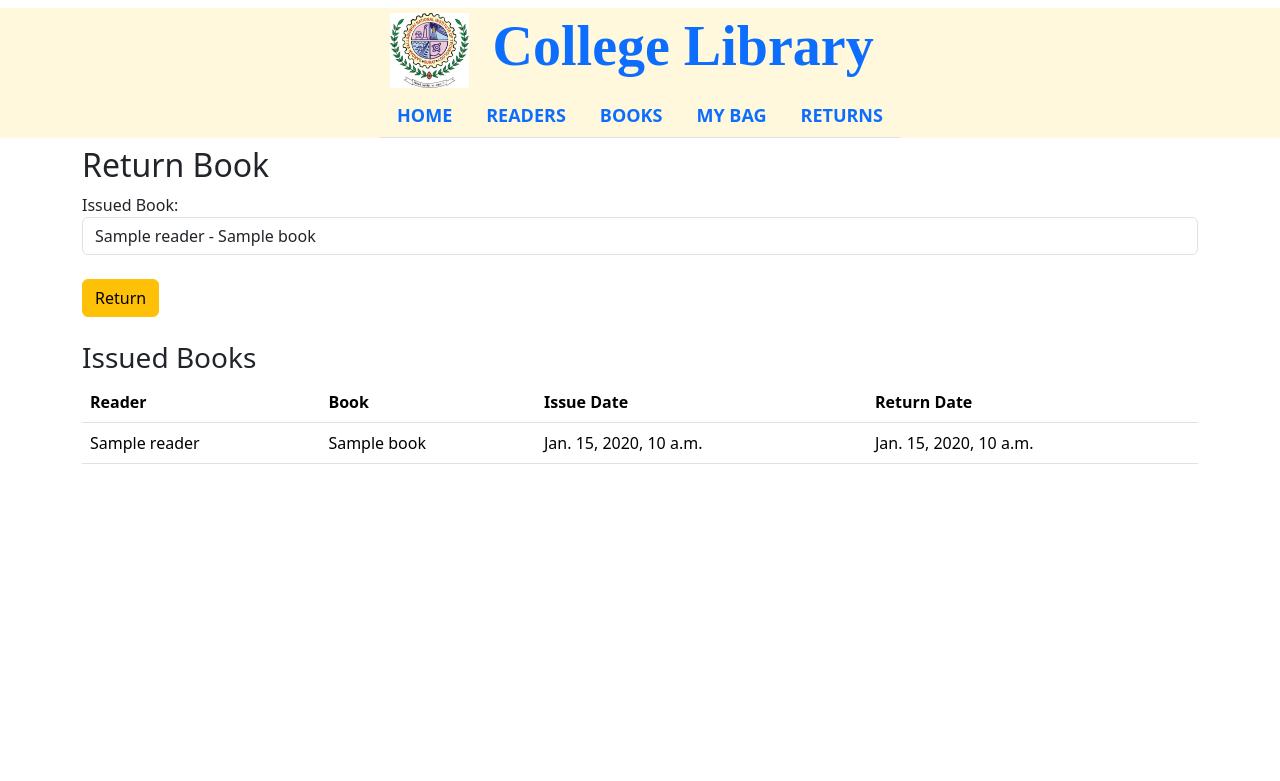
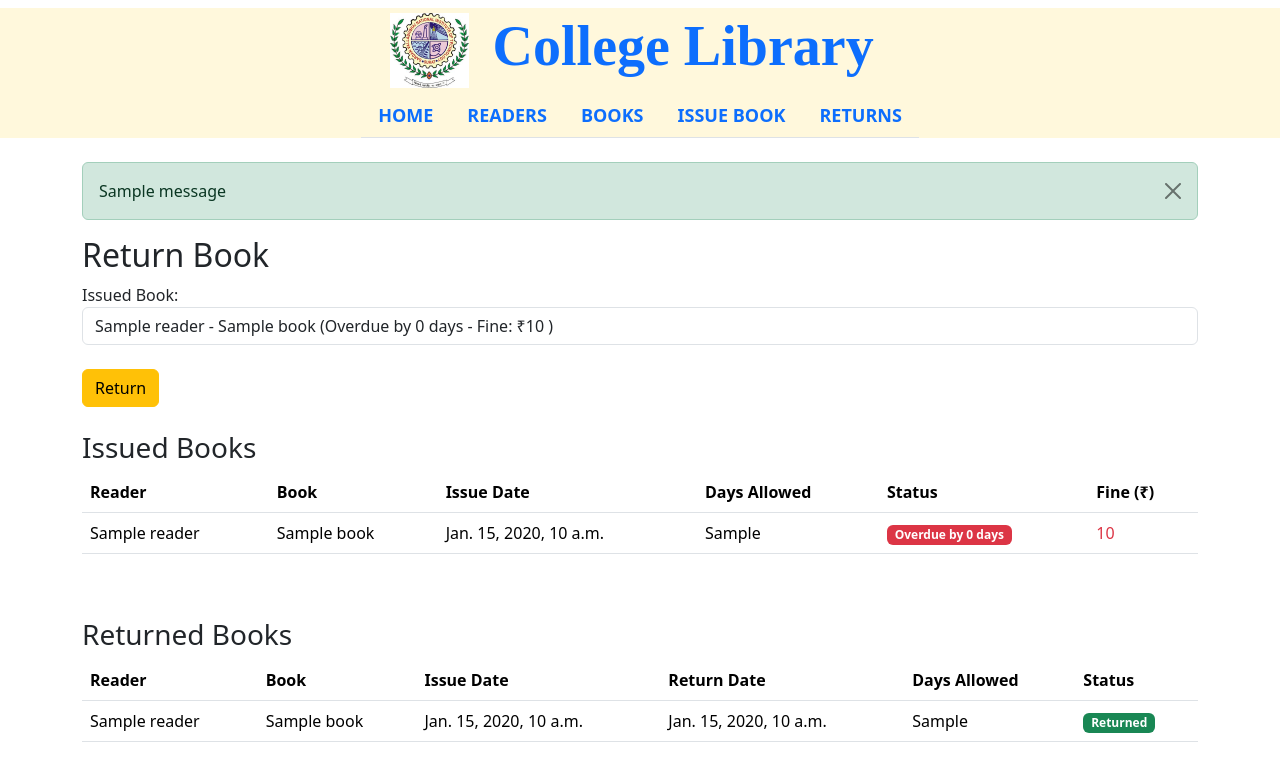
Before and after one commit to Preethamchegu/LibraryInformationManagementSystem, a Django app: template lims_portal/lims_app/templates/returns.html in a window 1280 px wide. Shown: the top 781 px of the page. Run offline with Django 3.2, Linux system fonts and the light colour scheme; the template is opened without the code that fills it: most values are stand-ins (such as "Sample title", 1, 10 or a date in 2020); one stand-in notice (Sample message) is shown.

Commit message:
Some more changes

```diff
--- a/lims_portal/lims_app/templates/home.html
+++ b/lims_portal/lims_app/templates/home.html
@@ -9,7 +9,7 @@
             <img src="{% static '/libraryimage.jpg' %}" alt="collegeimage" class="rounded float-start" height="250" style="margin-left:30px; margin-top:-36px; margin-right:24px;"  >
             <h1 class="display-4" style="font-weight:600; margin-top:-10px;" >Hello,Readers!</h1>
             <p style="font-weight:500;">Welcome to college library.We have a large collection of books to cater the reading needs of all kinds of readers</p>
-            <a class="btn btn-primary" href="" role="button">Browse our collection >></a>
+            <a class="btn btn-white" href="" role="button"></a>
         </div>
     </div>
 
--- a/lims_portal/lims_app/templates/index.html
+++ b/lims_portal/lims_app/templates/index.html
@@ -50,14 +50,14 @@
             {% endif %}
           </li>
           <li class="nav-item">
-            {% if current_tab == "mybag" %}
-              <a class="nav-link active " aria-current="page" href="/issue_book">MY BAG</a>
+            {% if current_tab == "issue_book" %}
+              <a class="nav-link active " aria-current="page" href="/issue_book">ISSUE BOOK</a>
             {% else %}
-              <a class="nav-link " aria-current="page" href="/issue_book">MY BAG</a>
+              <a class="nav-link " aria-current="page" href="/issue_book">ISSUE BOOK</a>
             {% endif %}
           </li>
           <li class="nav-item">
-            {% if current_tab == "returns" %}
+            {% if current_tab == "return_book" %}
               <a class="nav-link active " aria-current="page" href="/return_book">RETURNS</a>
             {% else %}
               <a class="nav-link " aria-current="page" href="/return_book">RETURNS</a>
@@ -66,6 +66,18 @@
         </ul>
       </div>
     </nav>
+
+    {% if messages %}
+    <div class="container mt-3">
+        {% for message in messages %}
+        <div class="alert alert-{{ message.tags }} alert-dismissible fade show" role="alert">
+            {{ message }}
+            <button type="button" class="btn-close" data-bs-dismiss="alert" aria-label="Close"></button>
+        </div>
+        {% endfor %}
+    </div>
+    {% endif %}
+
     {% block main_content %}
     {% endblock %}
   </body>
--- a/lims_portal/lims_app/templates/issue_book.html
+++ b/lims_portal/lims_app/templates/issue_book.html
@@ -18,6 +18,9 @@
             {% endfor %}
         </select><br>
 
+        <label>Allowed Days:</label>
+        <input type="number" name="allowed_days" class="form-control" value="15" min="1" required><br>
+
         <button type="submit" class="btn btn-success">Issue</button>
     </form>
 </div>
--- a/lims_portal/lims_app/templates/returns.html
+++ b/lims_portal/lims_app/templates/returns.html
@@ -1,4 +1,5 @@
 {% extends "index.html" %}
+{% load static %}
 {% block main_content %}
 <div class="container">
     <h2>Return Book</h2>
@@ -6,28 +7,97 @@
         {% csrf_token %}
         <label>Issued Book:</label>
         <select name="issued_book_id" class="form-control" required>
-            {% for issued in issued_books %}
-            <option value="{{ issued.id }}">{{ issued.reader.reader_name }} - {{ issued.book.book_name }}</option>
+            {% for issued in unreturned_books %}
+            <option value="{{ issued.id }}">{{ issued.reader.reader_name }} - {{ issued.book.book_name }}
+                {% with days_remaining=issued.get_days_remaining %}
+                ({% if days_remaining > 0 %}{{ days_remaining }} days remaining
+                {% else %}Overdue by {{ days_remaining|stringformat:"d"|slice:"1:" }} days - Fine: ₹{{ issued.get_fine_amount }}
+                {% endif %})
+                {% endwith %}
+            </option>
             {% endfor %}
         </select><br>
+        {% if unreturned_books %}
         <button type="submit" class="btn btn-warning">Return</button>
+        {% else %}
+        <p class="text-muted">No books currently issued</p>
+        {% endif %}
     </form>
 
     <h3 class="mt-4">Issued Books</h3>
+    {% if unreturned_books %}
     <table class="table">
         <thead>
-            <tr><th>Reader</th><th>Book</th><th>Issue Date</th><th>Return Date</th></tr>
+            <tr>
+                <th>Reader</th>
+                <th>Book</th>
+                <th>Issue Date</th>
+                <th>Days Allowed</th>
+                <th>Status</th>
+                <th>Fine (₹)</th>
+            </tr>
         </thead>
         <tbody>
-        {% for issued in issued_books %}
+        {% for issued in unreturned_books %}
             <tr>
                 <td>{{ issued.reader.reader_name }}</td>
                 <td>{{ issued.book.book_name }}</td>
                 <td>{{ issued.issue_date }}</td>
-                <td>{% if issued.return_date %}{{ issued.return_date }}{% else %}Not Returned{% endif %}</td>
+                <td>{{ issued.allowed_days }}</td>
+                <td>
+                    {% with days_remaining=issued.get_days_remaining %}
+                    {% if days_remaining > 0 %}
+                        <span class="badge bg-warning">{{ days_remaining }} days remaining</span>
+                    {% else %}
+                        <span class="badge bg-danger">Overdue by {{ days_remaining|stringformat:"d"|slice:"1:" }} days</span>
+                    {% endif %}
+                    {% endwith %}
+                </td>
+                <td>
+                    {% if issued.get_fine_amount > 0 %}
+                        <span class="text-danger">{{ issued.get_fine_amount }}</span>
+                    {% else %}
+                        0
+                    {% endif %}
+                </td>
             </tr>
         {% endfor %}
         </tbody>
     </table>
+    {% else %}
+    <p class="text-muted">No books currently issued</p>
+    {% endif %}
+
+    <br>
+
+    <h3 class="mt-4">Returned Books</h3>
+    {% if returned_books %}
+    <table class="table">
+        <thead>
+            <tr>
+                <th>Reader</th>
+                <th>Book</th>
+                <th>Issue Date</th>
+                <th>Return Date</th>
+                <th>Days Allowed</th>
+                <th>Status</th>
+            </tr>
+        </thead>
+        <tbody>
+        {% for issued in returned_books %}
+            <tr>
+                <td>{{ issued.reader.reader_name }}</td>
+                <td>{{ issued.book.book_name }}</td>
+                <td>{{ issued.issue_date }}</td>
+                <td>{{ issued.return_date }}</td>
+                <td>{{ issued.allowed_days }}</td>
+                <td><span class="badge bg-success">Returned</span></td>
+            </tr>
+        {% endfor %}
+        </tbody>
+    </table>
+    {% else %}
+    <p class="text-muted">No books have been returned yet</p>
+    {% endif %}
 </div>
 {% endblock %}
```
Also changed, not shown: lims_portal/lims_app/models.py (+29 -5 lines), lims_portal/lims_app/templates/readers.html (+23 -14 lines), lims_portal/lims_app/urls.py (+4 -3 lines), lims_portal/lims_app/views.py (+59 -5 lines), lims_portal/db.sqlite3, lims_portal/lims_app/migrations/0004_alter_reader_reader_contact.py (added), lims_portal/lims_app/migrations/0005_issuedbook_allowed_days.py (added).
